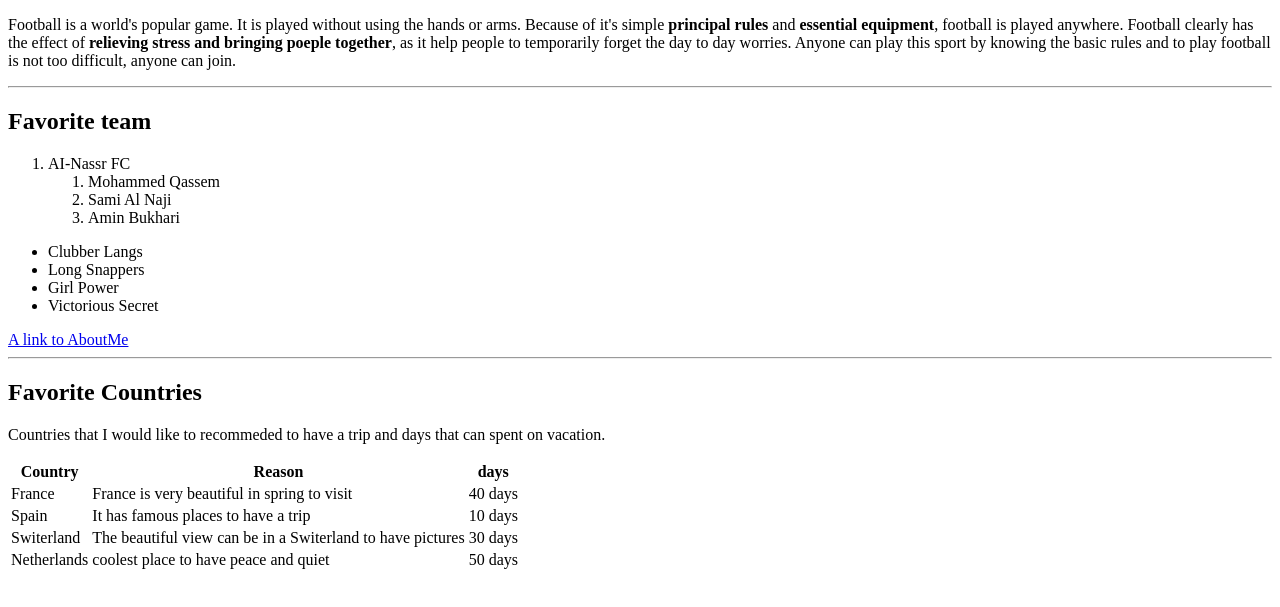
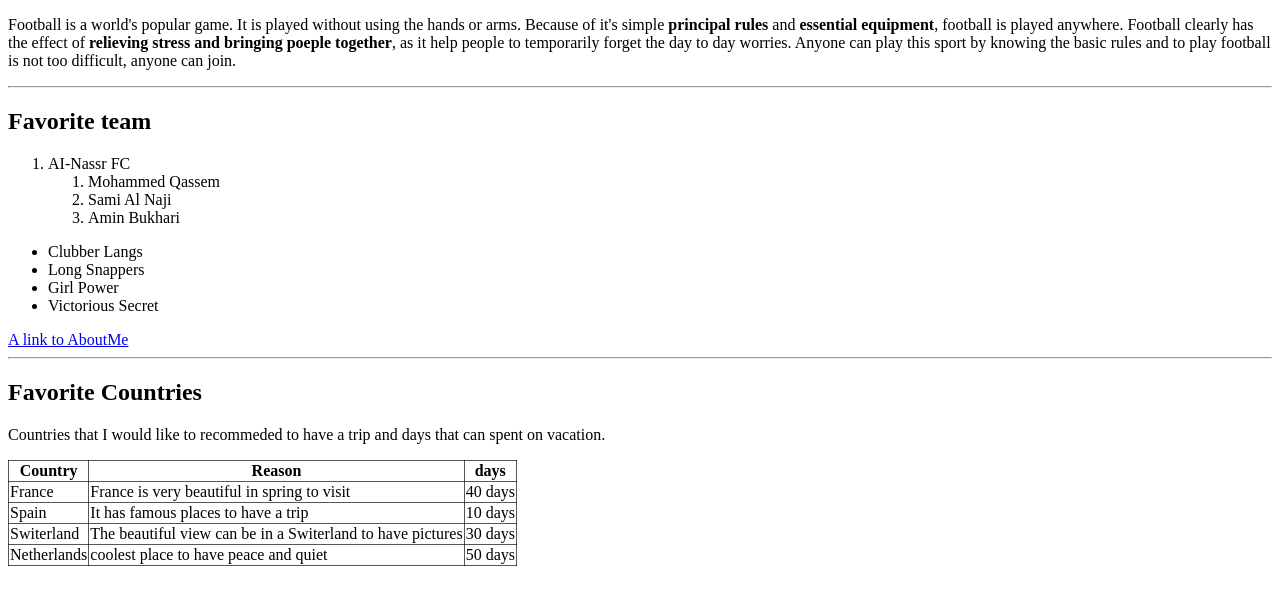
Before and after one commit to 44-563-Web-Apps-S23/44563-webapps-assignment-3-Nangineni33, a plain HTML site: page index.html in a window 1280 px wide. Shown: the part 91-698 px from the top of the page. Drawn offline with Linux system fonts and the light colour scheme.

Commit message:
Update index.html

```diff
--- a/index.html
+++ b/index.html
@@ -34,6 +34,12 @@
         <hr>
         <h2>Favorite Countries</h2>
         <p>Countries that I would like to recommeded to have a trip and days that can spent on vacation.</p>
+        <style>
+            table,th,td{
+                border:1px solid rgba(0,0,0,0.658);
+                border-collapse:collapse;
+            }
+        </style>
         <table>
             <tr>
                 <th>Country</th>
@@ -60,6 +66,6 @@
                 <td>coolest place to have peace and quiet</td>
                 <td>50 days</td>
             </tr>
-            </table>
+        </table>
     </boby>
 </doctype>
```
